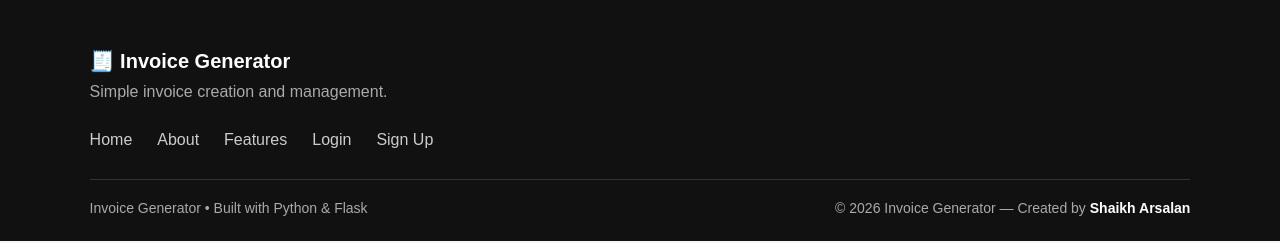
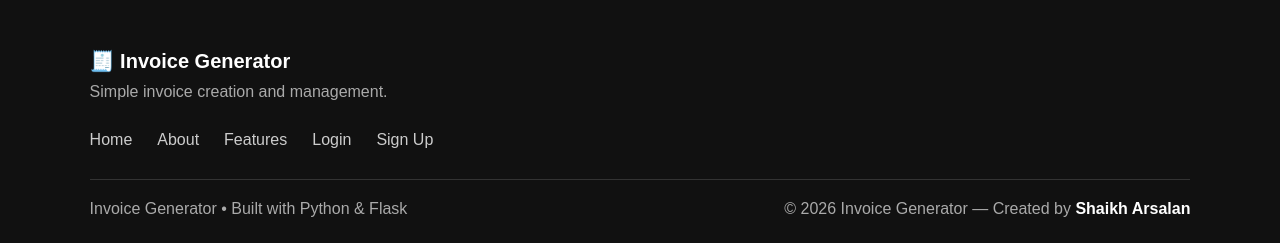
Before and after one commit to Arsalan-Dev-Cloud/Invoice-Generator, a Flask app: page / in a window 1280 px wide. Shown: the part 2665-2908 px from the top of the page. Run offline with Flask 3, Linux system fonts and the light colour scheme.

Commit message:
style.css is updated

```diff
--- a/static/style.css
+++ b/static/style.css
@@ -782,7 +782,7 @@ tr:hover {
 
     gap: 20px;
 
-    font-size: 14px;
+    font-size: 16px;
 
     color: #aaa;
 
@@ -800,7 +800,7 @@ tr:hover {
 
     text-decoration: none;
 
-    font-weight: 600;
+    font-weight: 700;
 
     transition: color 0.2s ease;
 
```
